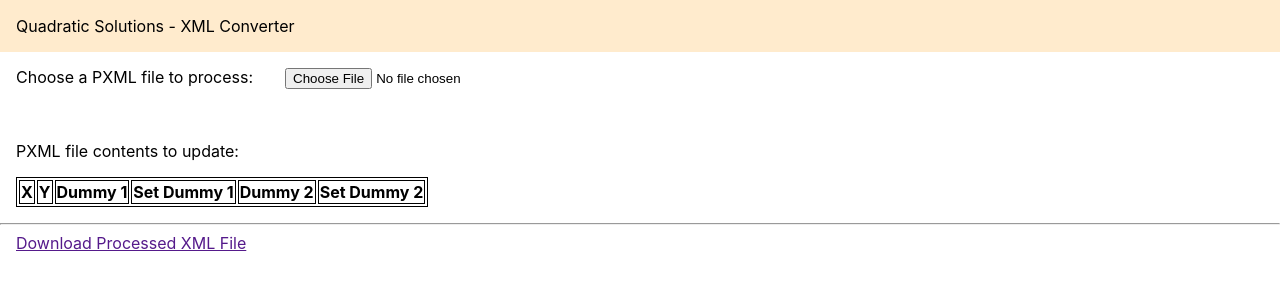
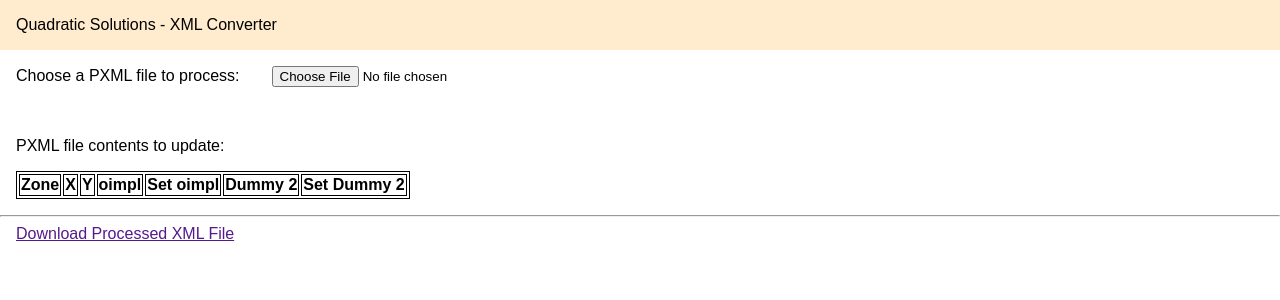
Before and after one commit to rakesh-m/quadratic-xml-converter, a React (Create React App) app: page / in a window 1280 px wide. Shown: the top 300 px of the page. Built offline with nearby package versions, Linux system fonts and the light colour scheme.

Commit message:
Support for processing (not download) multiple zones

```diff
--- a/public/index.html
+++ b/public/index.html
@@ -8,6 +8,9 @@
       name="description"
       content="XML Converter for Tekla Structures"
     />
+    <link rel="preconnect" href="https://fonts.googleapis.com">
+    <link rel="preconnect" href="https://fonts.gstatic.com" crossorigin>
+    <link href="https://fonts.googleapis.com/css2?family=Inter:wght@400;600;700&display=swap" rel="stylesheet">
     <title>Quadratic - XML Converter</title>
   </head>
   <body>
--- a/src/App.js
+++ b/src/App.js
@@ -6,26 +6,25 @@ export default function App()
 {
     function importPXML()
     {
-        // const content = document.querySelector('.content');
         const [file] = document.querySelector('input[type=file]').files;
         const reader = new FileReader();
 
         reader.addEventListener("load", () => {
-        // content.innerText = reader.result;
         processFileContent(reader.result)
         }, false);
 
-        if (file) {
+        if (file)
+        {
             reader.readAsText(file);
         }
     }
 
     const [points, setPoints] = React.useState([])
 
-    function setDummy1(pointID, value)
+    function setOimpl(pointID, value)
     {
-        console.log(`Dummy 1 set for point ${pointID} to ${value}`)
-        const newPoints= points.map(point => pointID === point.id ? {...point, dummy1: value} : point)
+        console.log(`oimpl set for point ${pointID} to ${value}`)
+        const newPoints= points.map(point => pointID === point.id ? {...point, oimpl: value} : point)
         setPoints(newPoints)
     }
 
@@ -38,10 +37,11 @@ export default function App()
 
     function createProcessedXML()
     {
-        let zone='<ZONE>\n'
+        let zone='<?xml version="1" standalone="yes" ?>\n'
+        zone = zone.concat('<ZONE>\n')
         for(var point of points)
         {
-            zone = zone.concat(`\t<POINT x="${point.x}" y="${point.y}" dummy1="${point.dummy1}" dummy2="${point.dummy2}"/>\n`)
+            zone = zone.concat(`\t<POINT x="${point.x}" y="${point.y}" oimpl="${point.oimpl}" dummy2="${point.dummy2}"/>\n`)
         }
         zone = zone.concat('</ZONE>')
 
@@ -52,7 +52,7 @@ export default function App()
     {
         var a = document.getElementById('a')
         var xml = createProcessedXML();
-        console.log(xml)
+        // console.log(xml)
         if(a)
         {
             var file = new Blob([xml], {type: 'text/xml'});
@@ -66,10 +66,11 @@ export default function App()
     const result = points.map(point => (
       <>
             <tr>
+              <td>{point.zone}</td>
               <td>{point.x}</td>
               <td>{point.y}</td>
-              <td>{point.dummy1}</td>
-              <td>{<Legend handleClick={setDummy1} id={point.id}/>}</td>
+              <td>{point.oimpl}</td>
+              <td>{<Legend handleClick={setOimpl} id={point.id}/>}</td>
               <td>{point.dummy2}</td>
               <td>{<Legend handleClick={setDummy2} id={point.id}/>}</td>
             </tr>
@@ -80,10 +81,11 @@ export default function App()
         <table>
             <thead>
                 <tr>
+                    <th>Zone</th>
                     <th>X</th>
                     <th>Y</th>
-            <th>Dummy 1</th>
-            <th>Set Dummy 1</th>
+                    <th>oimpl</th>
+                    <th>Set oimpl</th>
                     <th>Dummy 2</th>
                     <th>Set Dummy 2</th>
                 </tr>
@@ -116,40 +118,38 @@ export default function App()
 
     function processFileContent(content)
     {
-            console.log(content)
         let parser = new DOMParser();
         let xmlDoc = parser.parseFromString(content, 'text/xml');
-            const points3 = xmlDoc.getElementsByTagName('SVertex')
+        const zones = xmlDoc.getElementsByTagName('Slab')
 
-            var doc = document.implementation.createDocument("", "", null)
-            console.log(points3)
-            const zoneElem = document.createElement("ZONE");
-            doc.appendChild(zoneElem)
+        var zoneId = 0
+
+        for(let zone of zones)
+        {
+            zoneId = zoneId + 1
+            const points = zone.getElementsByTagName('SVertex')
 
             var pointId = 0
 
-            for(let point of points3) {
+            for(let point of points)
+            {
               pointId = pointId + 1
               console.log(`Point id is ${pointId}`)
+
               const newPoint = {
+                zone: zoneId,
                 id: pointId,
                 x: point.children[0].textContent,
                 y: point.children[1].textContent,
-                  dummy1: 0,
+                oimpl: 0,
                 dummy2: 0
               }
-                setPoints(points2 => ([...points2, newPoint]))
-                var pointElem = doc.createElement('POINT')
-                pointElem.setAttribute('x', point.children[0].textContent)
-                pointElem.setAttribute('y', point.children[1].textContent)
 
-                zoneElem.appendChild(pointElem)
+              setPoints(prevPoints => ([...prevPoints, newPoint]))
           }
 
-            var xmlText = new XMLSerializer().serializeToString(doc)
-            var xmlTextNode = document.createTextNode(xmlText)
-            console.log(xmlTextNode)
           downloadXML()
+
         }
     }
-        // <tbody>{points}</tbody>
+}
--- a/src/Legend.js
+++ b/src/Legend.js
@@ -6,10 +6,10 @@ export default function Legend(props)
         <>
             <div className='grid-container'>
                 <div>A L</div>
-                <div onClick={()=> props.handleClick(props.id, 50)} className="al_5">50</div>
+                <div onClick={()=> props.handleClick(props.id, 50)}>50</div>
                 <div onClick={()=> props.handleClick(props.id, 0)}>0</div>
-                <div onClick={()=> props.handleClick(props.id, 20)} className="al_2">20</div>
-                <div onClick={()=> props.handleClick(props.id, 0)} className="al_0_2">0</div>
+                <div onClick={()=> props.handleClick(props.id, 20)}>20</div>
+                <div onClick={()=> props.handleClick(props.id, 0)}>0</div>
                 <div>L</div>
                 <div onClick={()=> props.handleClick(props.id, 10)}>10</div>
                 <div onClick={()=> props.handleClick(props.id, 100)}>100</div>
@@ -20,7 +20,7 @@ export default function Legend(props)
                 <div onClick={()=> props.handleClick(props.id, 100)}>100</div>
                 <div onClick={()=> props.handleClick(props.id, 10)}>10</div>
                 <div onClick={()=> props.handleClick(props.id, 0)}>0</div>
-                <div>L</div>
+                <div>T L</div>
                 <div onClick={()=> props.handleClick(props.id, -10)}>-10</div>
                 <div onClick={()=> props.handleClick(props.id, 100)}>100</div>
                 <div onClick={()=> props.handleClick(props.id, -10)}>-10</div>
--- a/src/index.css
+++ b/src/index.css
@@ -1,8 +1,6 @@
 body {
   margin: 0;
-  font-family: -apple-system, BlinkMacSystemFont, 'Segoe UI', 'Roboto', 'Oxygen',
-    'Ubuntu', 'Cantarell', 'Fira Sans', 'Droid Sans', 'Helvetica Neue',
-    sans-serif;
+  font-family: Karla, sans-serif;
   -webkit-font-smoothing: antialiased;
   -moz-osx-font-smoothing: grayscale;
 }
```
Lines whose indentation alone changed are shown as unchanged.
